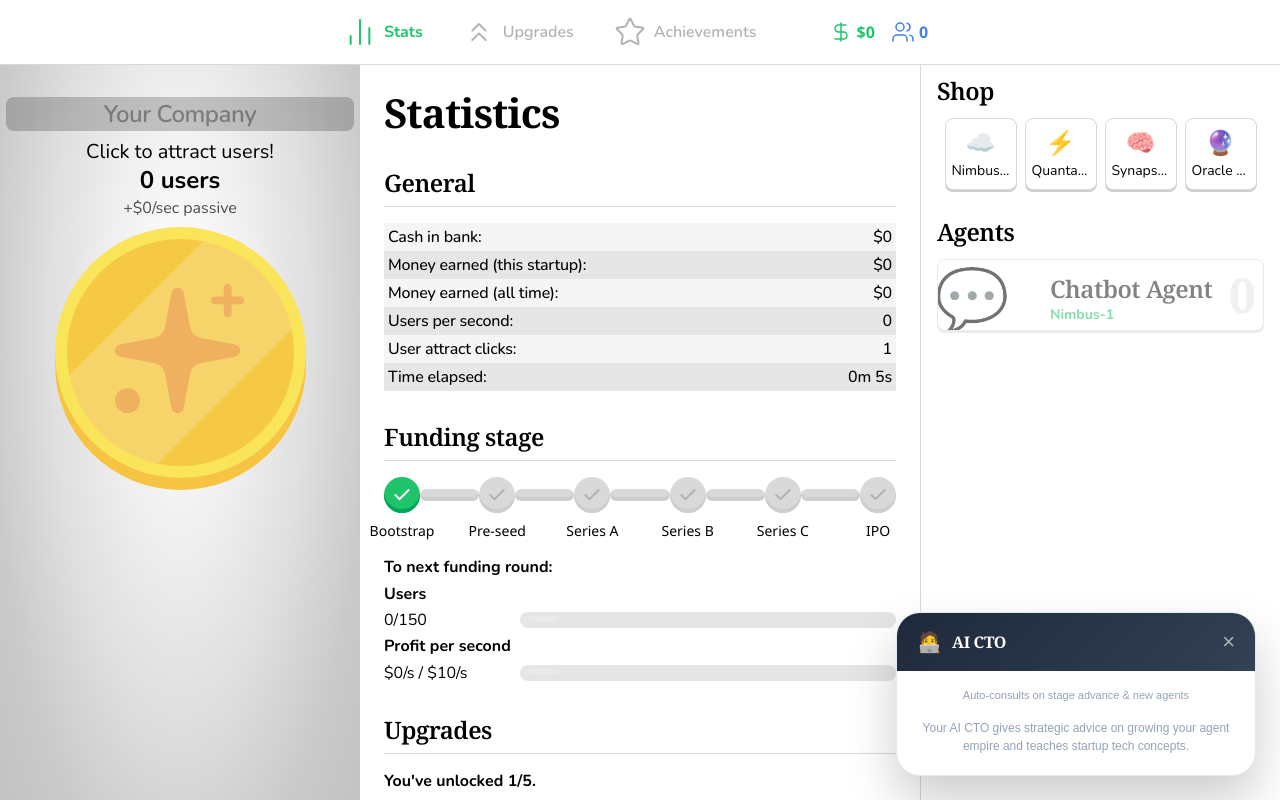
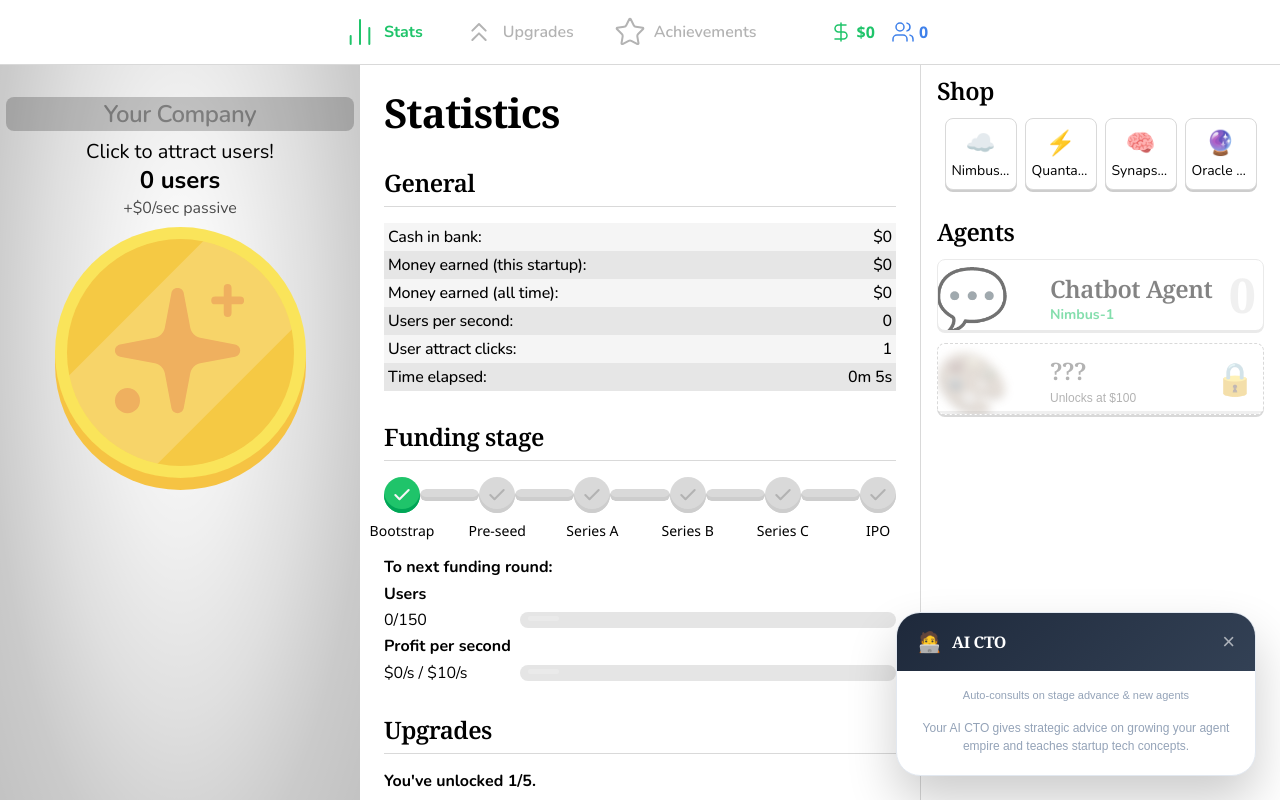
Before and after one commit to jwihardi/bitcamp-2026, a Next.js app in the folder da-app/: page /new-ui in a window 1280 px wide. Built offline with nearby package versions, Linux system fonts and the light colour scheme.

Commit message:
Update RightPanel.tsx

```diff
--- a/da-app/src/components/RightPanel.tsx
+++ b/da-app/src/components/RightPanel.tsx
@@ -48,6 +48,8 @@ export function RightPanel({
     (a) => unlockedAgentIds.has(a.id) || a.count > 0,
   )
 
+  const teaserAgent = agents.find((a) => !unlockedAgentIds.has(a.id) && a.count === 0) ?? null
+
   return (
     <div
       className="flex flex-col shrink-0 h-full"
@@ -95,12 +97,13 @@ export function RightPanel({
         </p>
 
         <div className="flex flex-col gap-3 py-1 w-full">
-          {visibleAgents.length === 0 ? (
+          {visibleAgents.length === 0 && !teaserAgent && (
             <p className="text-sm" style={{ color: '#b3b3b3' }}>
               Keep earning — agents unlock as you grow.
             </p>
-          ) : (
-            visibleAgents.map((agent) => {
+          )}
+
+          {visibleAgents.map((agent) => {
             const cost = getCost(agent)
             const canAfford = tokens >= cost
             const selectedModel = models.find((m) => m.id === agent.selectedModel)
@@ -123,7 +126,79 @@ export function RightPanel({
                 className="w-full"
               />
             )
-            })
+          })}
+
+          {/* Teaser — next locked agent */}
+          {teaserAgent && (
+            <div
+              className="relative flex h-[72px] items-center justify-between overflow-hidden rounded-[8px] pl-20 pr-2 w-full"
+              style={{
+                background: 'white',
+                border: '1px dashed #d9d9d9',
+                boxShadow: '0px 2px 0px 0px #d9d9d9',
+              }}
+            >
+              {/* Progress bar at bottom */}
+              <div
+                className="absolute bottom-0 left-0 right-0 h-[3px]"
+                style={{ background: '#f0f0f0' }}
+              >
+                <div
+                  className="h-full transition-all duration-300"
+                  style={{
+                    width: `${Math.min(100, (tokens / teaserAgent.unlockThreshold) * 100)}%`,
+                    background: 'linear-gradient(to right, #d9d9d9, #b3b3b3)',
+                  }}
+                />
+              </div>
+
+              {/* Blurred emoji overflowing left */}
+              <div
+                className="absolute size-32 pointer-events-none select-none flex items-center justify-center text-6xl leading-none"
+                style={{
+                  left: -30,
+                  top: -24,
+                  filter: 'blur(5px) grayscale(0.8)',
+                  opacity: 0.4,
+                }}
+                aria-hidden
+              >
+                {teaserAgent.emoji}
+              </div>
+
+              {/* Name + unlock label */}
+              <div className="flex flex-1 flex-col justify-end gap-1 pb-2 pl-8 pr-4 min-w-0 h-full">
+                <p
+                  className="leading-tight truncate"
+                  style={{
+                    fontFamily: 'var(--sds-typography-family-serif, "Noto Serif", serif)',
+                    fontSize: 24,
+                    fontWeight: 600,
+                    letterSpacing: '-0.48px',
+                    color: '#b3b3b3',
+                  }}
+                >
+                  ???
+                </p>
+                <p
+                  className="text-xs"
+                  style={{ color: '#b3b3b3' }}
+                >
+                  Unlocks at {formatCost(teaserAgent.unlockThreshold)}
+                </p>
+              </div>
+
+              {/* Lock icon watermark */}
+              <p
+                className="shrink-0 leading-tight"
+                style={{
+                  fontSize: 32,
+                  color: 'rgba(179, 179, 179, 0.35)',
+                }}
+              >
+                🔒
+              </p>
+            </div>
           )}
         </div>
       </section>
```
Lines whose indentation alone changed are shown as unchanged.
